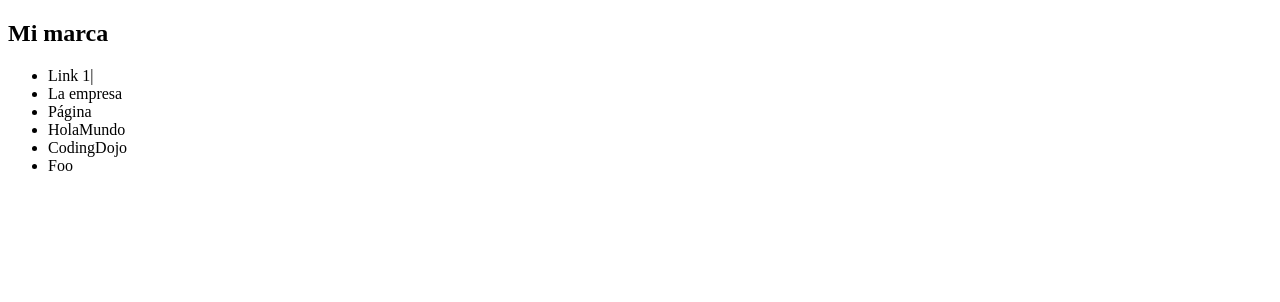
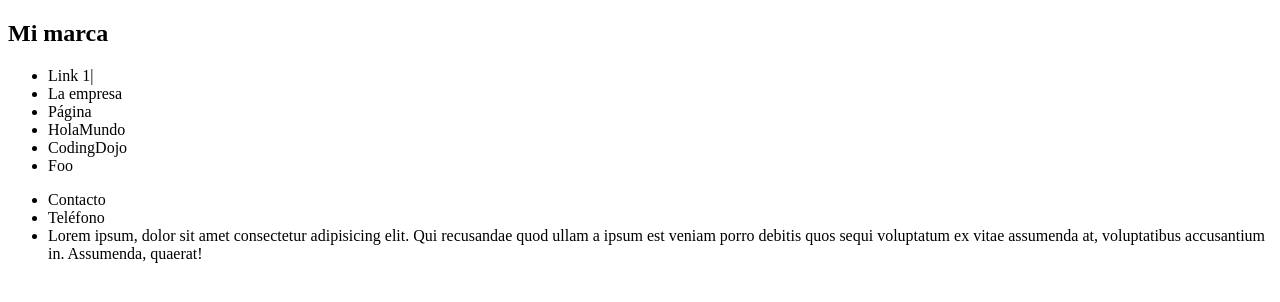
Before and after one commit to MartinSchere/test-repo, a plain HTML site: page index.html in a window 1280 px wide. Drawn offline with Linux system fonts and the light colour scheme.

Commit message:
agregando footer y links

```diff
--- a/index.html
+++ b/index.html
@@ -17,5 +17,17 @@
         <li>Foo</li>
       </ul>
     </nav>
+
+    <footer>
+      <ul>
+        <li>Contacto</li>
+        <li>Teléfono</li>
+        <li>
+          Lorem ipsum, dolor sit amet consectetur adipisicing elit. Qui recusandae quod ullam a
+          ipsum est veniam porro debitis quos sequi voluptatum ex vitae assumenda at, voluptatibus
+          accusantium in. Assumenda, quaerat!
+        </li>
+      </ul>
+    </footer>
   </body>
 </html>
```
